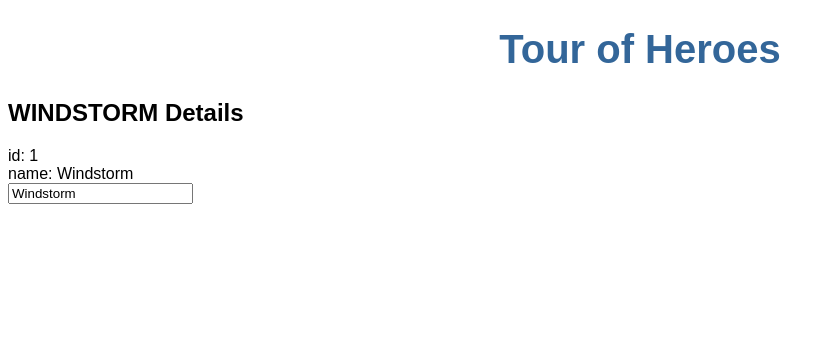
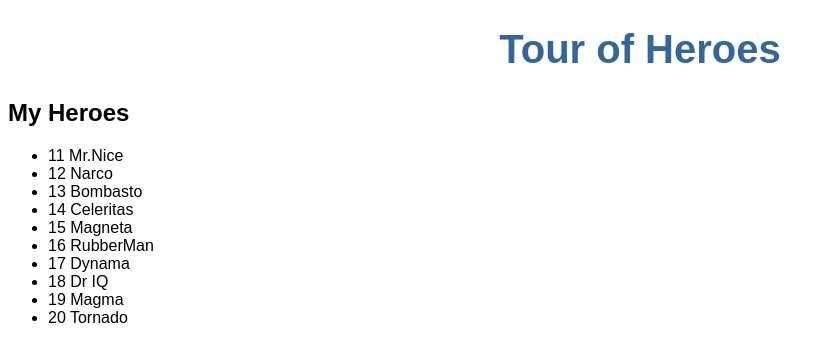
Before and after one commit to Ning-Nan/Angular, an Angular app: page / in a window 1280 px wide. Shown: the top 362 px of the page, without its empty margins (0-834 px from the left). Built offline with nearby package versions, Linux system fonts and the light colour scheme.

Commit message:
List display and mockup data manager

```diff
--- a/src/app/heroes/heroes.component.html
+++ b/src/app/heroes/heroes.component.html
@@ -1,9 +1,7 @@
-<h2>{{hero.name | uppercase}} Details</h2>
-<div>id: {{hero.id}}</div>
-<div>name: {{hero.name}}</div>
+<h2>My Heroes</h2>
 
-<div>
-  <label>
-    <input [(ngModel)] = "hero.name" placeholder="name">
-  </label>
-</div>
+<ul class="heroes">
+  <li *ngFor = "let hero of heroes">
+    <span class="badge">{{hero.id}}</span> {{hero.name}}
+  </li>
+</ul>
--- a/src/app/heroes/heroes.component.ts
+++ b/src/app/heroes/heroes.component.ts
@@ -1,5 +1,5 @@
 import { Component, OnInit } from '@angular/core';
-import { Hero } from '../hero';
+import { HEROES } from '../mock-heroes';
 
 @Component({
   selector: 'app-heroes',
@@ -8,10 +8,7 @@
 })
 export class HeroesComponent implements OnInit {
 
-  hero : Hero = {
-      id : 1,
-      name:'Windstorm'
-  };
+  heroes = HEROES;
 
   constructor() { }
 
--- /dev/null
+++ b/src/app/mock-heroes.ts
@@ -0,0 +1,15 @@
+import { Hero } from './hero';
+
+export const HEROES: Hero[] = [
+
+    {id:11, name: 'Mr.Nice'},
+    {id:12, name: 'Narco'},
+    {id:13, name: 'Bombasto'},
+    {id:14, name: 'Celeritas'},
+    {id:15, name: 'Magneta'},
+    {id:16, name: 'RubberMan'},
+    {id:17, name: 'Dynama'},
+    {id:18, name: 'Dr IQ'},
+    {id:19, name: 'Magma'},
+    {id:20, name: 'Tornado'}
+];
```
